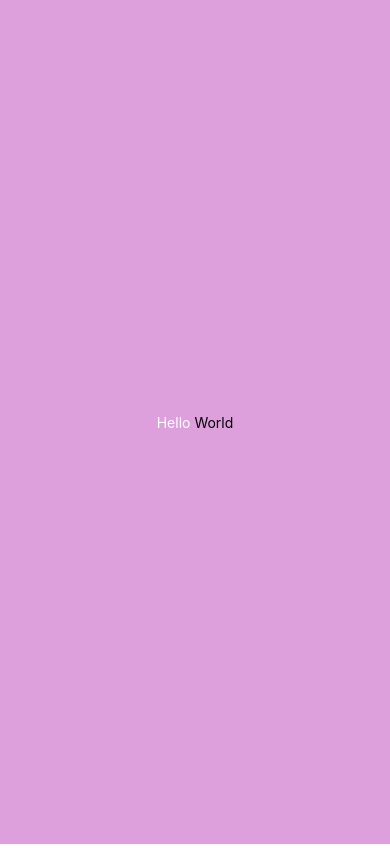
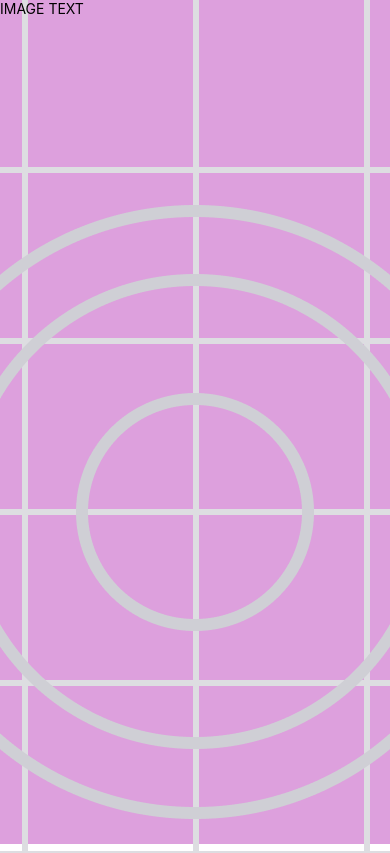
Before and after one commit to ordrid/learning-react-native, a React Native app: screen / in a window 390 px wide. Shown: the top 853 px of the page. Built offline with nearby package versions, Linux system fonts and the light colour scheme.

Commit message:
learning `Image`, `ImageBackground` component
- rendering image from URI and local file

```diff
--- a/App.js
+++ b/App.js
@@ -1,9 +1,19 @@
-import { StyleSheet, Text, View } from 'react-native';
+import { ImageBackground, StyleSheet, Text, View } from "react-native";
+
+const logoImg = require("./assets/adaptive-icon.png");
 
 export default function App() {
   return (
     <View style={styles.container}>
-      <Text><Text style={{ color: 'white'}}>Hello</Text> World</Text>
+      {/* <Image source={logoImg} style={{ width: 300, height: 300 }} />
+      <Image
+        source={{ uri: "https://picsum.photos/300" }}
+        style={{ width: 300, height: 300 }}
+      /> */}
+
+      <ImageBackground source={logoImg} style={{ flex: 1, width: '100%' }}>
+        <Text>IMAGE TEXT</Text>
+      </ImageBackground>
     </View>
   );
 }
@@ -11,8 +21,8 @@ export default function App() {
 const styles = StyleSheet.create({
   container: {
     flex: 1,
-    backgroundColor: 'plum',
-    alignItems: 'center',
-    justifyContent: 'center',
+    backgroundColor: "plum",
+    alignItems: "center",
+    justifyContent: "center",
   },
 });
```
